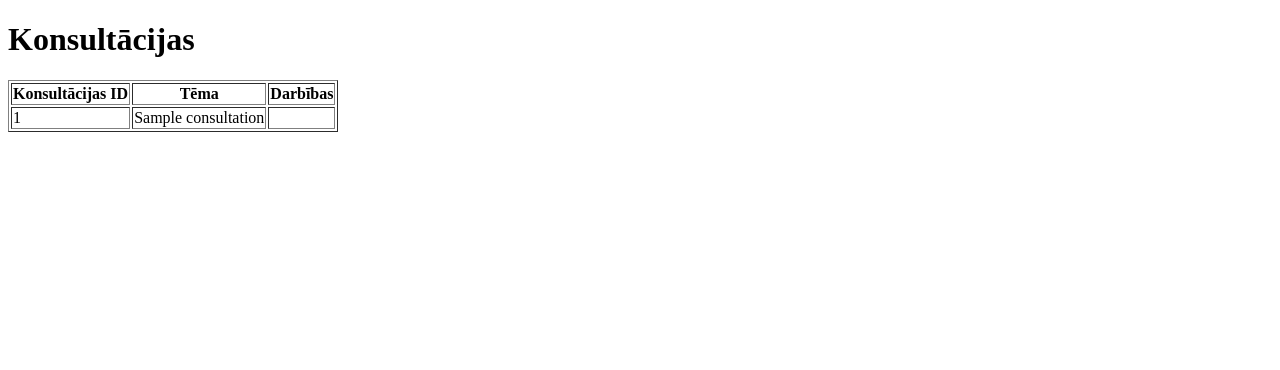
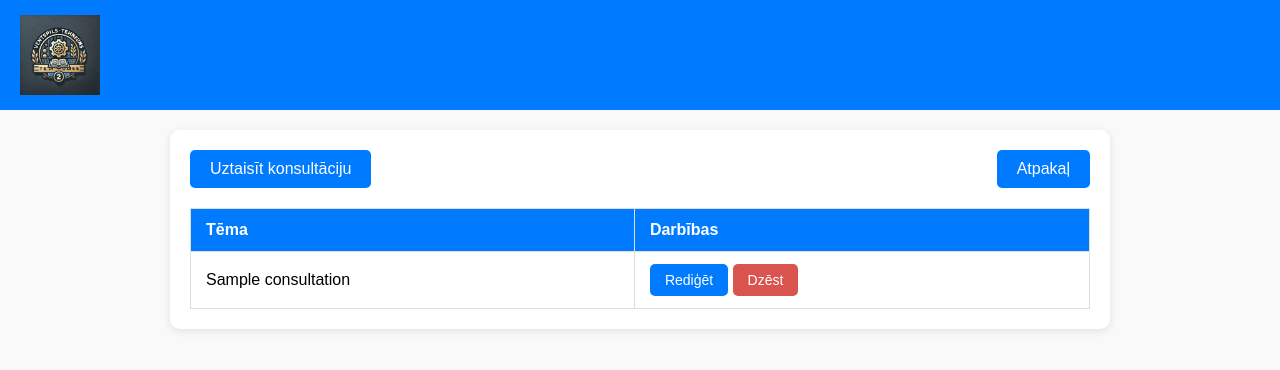
Before and after one commit to Vikusjik/kvalifikacijasDarbs, a Laravel app: page /consultations in a window 1280 px wide. Shown: the top 370 px of the page. Run offline with Laravel 12, Linux system fonts and the light colour scheme; tables that the repository leaves empty hold one stand-in row (values such as "Sample post"); some libraries are stand-ins or nearby versions.

Commit message:
CRUD is working at all

```diff
--- a/resources/views/consultations/create.blade.php
+++ b/resources/views/consultations/create.blade.php
@@ -6,10 +6,10 @@
     <meta http-equiv="X-UA-Compatible" content="ie=edge">
     <title>Pievienot konsultāciju</title>
     <style>
-        body {
+         body {
             font-family: Arial, sans-serif;
             background-color: #e6f2ff;
-            background-image: url('VT-eka.png');
+            background-image: url('{{ asset('images/VT-eka.png') }}');
             background-size: contain;
             background-position: center;
             background-repeat: no-repeat;
--- a/resources/views/consultations/index.blade.php
+++ b/resources/views/consultations/index.blade.php
@@ -3,19 +3,143 @@
 <head>
     <meta charset="UTF-8">
     <meta name="viewport" content="width=device-width, initial-scale=1.0">
+    <meta http-equiv="X-UA-Compatible" content="ie=edge">
     <title>Konsultācijas</title>
+    <style>
+        body {
+            font-family: Arial, sans-serif;
+            background-color: #f9f9f9;
+            margin: 0;
+            padding: 0;
+        }
+
+        .header {
+            background-color: #007bff;
+            color: white;
+            padding: 15px 20px;
+            display: flex;
+            align-items: center;
+            justify-content: space-between;
+        }
+
+        .header img {
+            height: 80px; /* Palielināts logotipa izmērs */
+            width: auto; /* Saglabā attiecību */
+        }
+
+        .header h1 {
+            margin: 0;
+            font-size: 24px;
+        }
+
+        .container {
+            max-width: 900px;
+            margin: 20px auto;
+            padding: 20px;
+            background-color: white;
+            border-radius: 10px;
+            box-shadow: 0 2px 8px rgba(0, 0, 0, 0.1);
+        }
+
+        h1 {
+            text-align: center;
+            margin-bottom: 20px;
+            color: #007bff;
+        }
+
+        .actions {
+            margin-bottom: 20px;
+            display: flex;
+            justify-content: space-between;
+        }
+
+        .actions a {
+            text-decoration: none;
+            background-color: #007bff;
+            color: white;
+            padding: 10px 20px;
+            border-radius: 5px;
+            font-size: 16px;
+            transition: background-color 0.3s;
+        }
+
+        .actions a:hover {
+            background-color: #0056b3;
+        }
+
+        table {
+            width: 100%;
+            border-collapse: collapse;
+            margin-top: 20px;
+        }
+
+        table th, table td {
+            border: 1px solid #ddd;
+            padding: 12px 15px;
+            text-align: left;
+        }
+
+        table th {
+            background-color: #007bff;
+            color: white;
+            text-align: left;
+        }
+
+        table tr:nth-child(even) {
+            background-color: #f9f9f9;
+        }
+
+        table tr:hover {
+            background-color: #f1f1f1;
+        }
+
+        .action-buttons a, .action-buttons button {
+            text-decoration: none;
+            padding: 8px 15px;
+            border-radius: 5px;
+            font-size: 14px;
+            color: white;
+            border: none;
+            cursor: pointer;
+            transition: background-color 0.3s;
+        }
+
+        .action-buttons a {
+            background-color: #007bff;
+        }
+
+        .action-buttons a:hover {
+            background-color: #0056b3;
+        }
+
+        .action-buttons button {
+            background-color: #d9534f;
+        }
+
+        .action-buttons button:hover {
+            background-color: #c9302c;
+        }
+    </style>
 </head>
 <body>
-    <h1>Konsultācijas</h1>
+    <!-- Header -->
+    <div class="header">
+        <img src="images/VT-logo.jpeg" alt="Ventspils Tehnikums Logo">
+        <h1>Konsultāciju saraksts</h1>
+    </div>
 
-    @if(Auth::check() && Auth::user()->usertype == 'admin')
+    <!-- Container -->
+    <div class="container">
+        <!-- Actions -->
+        <div class="actions">
             <a href="{{ route('consultations.create') }}">Uztaisīt konsultāciju</a>
-    @endif
+            <a href="{{ url('/home') }}">Atpakaļ</a>
+        </div>
 
-    <table border="1">
+        <!-- Konsultāciju saraksts -->
+        <table>
             <thead>
                 <tr>
-                <th>Konsultācijas ID</th>
                     <th>Tēma</th>
                     <th>Darbības</th>
                 </tr>
@@ -23,21 +147,19 @@
             <tbody>
                 @foreach ($consultations as $consultation)
                     <tr>
-                    <td>{{ $consultation->id }}</td>
                         <td>{{ $consultation->title }}</td>
-                    <td>
-                        @if(Auth::check() && Auth::user()->usertype == 'admin')
-                            <a href="{{ route('consultations.edit', $consultation->id) }}">Edit</a>
+                        <td class="action-buttons">
+                            <a href="{{ route('consultations.edit', $consultation->id) }}">Rediģēt</a>
                             <form action="{{ route('consultations.destroy', $consultation->id) }}" method="POST" style="display: inline;">
                                 @csrf
                                 @method('DELETE')
                                 <button type="submit" onclick="return confirm('Vai esat pārliecināts?')">Dzēst</button>
                             </form>
-                        @endif
                         </td>
                     </tr>
                 @endforeach
             </tbody>
         </table>
+    </div>
 </body>
 </html>
```
Also changed, not shown: resources/views/skolotajs/home.blade.php (+3 -4 lines), public/images/VT-eka.png (renamed from public/VT-eka.png), public/images/VT-logo.jpeg (renamed from public/VT-logo.jpeg). Lines whose indentation alone changed are shown as unchanged.
